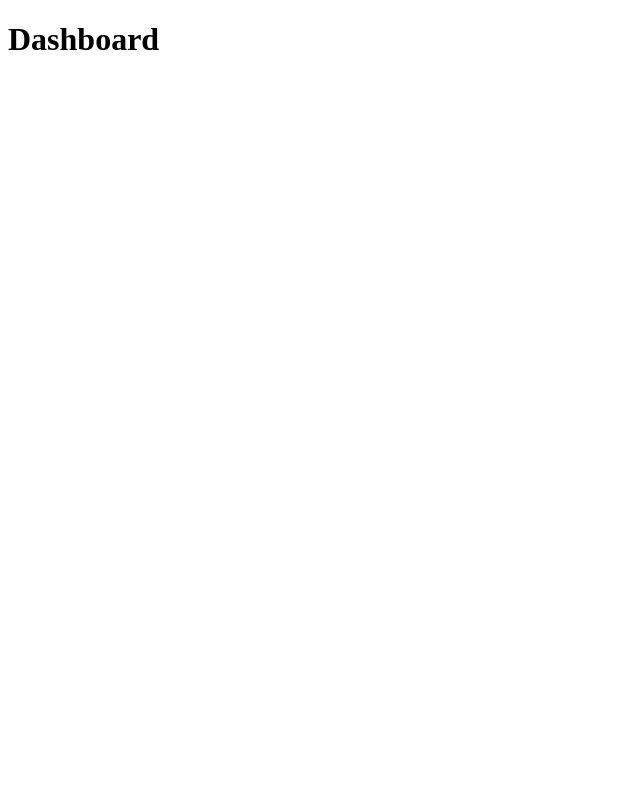
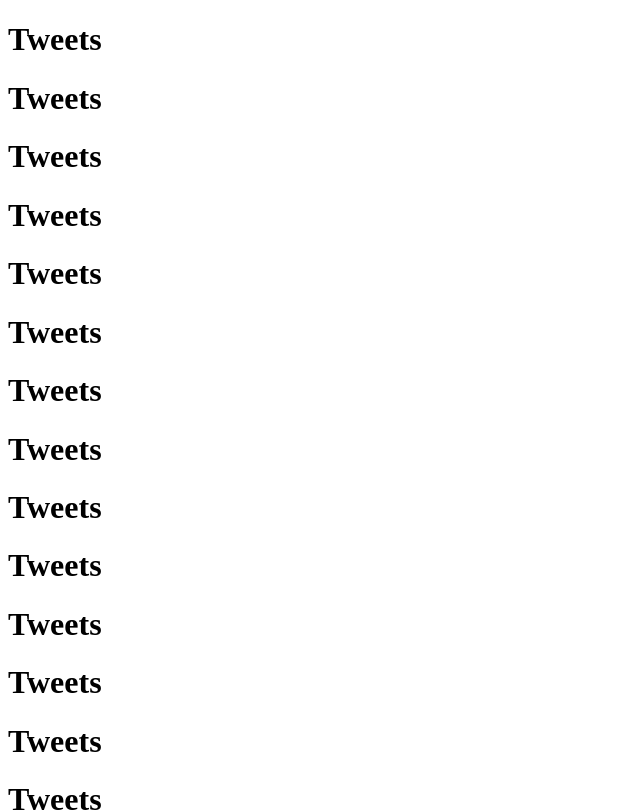
Before and after one commit to sbuteryd/reduxTodo, a React (Create React App) app: page / in a window 1280 px wide. Shown: the top 812 px of the page, without its empty margins (0-640 px from the left). Built offline with nearby package versions, Linux system fonts and the light colour scheme.

Commit message:
user bug

```diff
--- a/src/components/App.js
+++ b/src/components/App.js
@@ -11,10 +11,16 @@ class App extends React.Component{
     render() {
     return (
         <div>
-            <Dashboard/>
+            {this.props.authedUser !==null ?   <Dashboard/>:null}
         </div>
     );
   }
 }
 
-export default connect()(App);
+function mapStateToProps({authedUser}) {
+    return {
+        authedUser
+    }
+}
+
+export default connect(mapStateToProps)(App);
--- a/src/components/Dashboard.js
+++ b/src/components/Dashboard.js
@@ -1,11 +1,15 @@
 import React,{Component} from 'react'
 import {connect} from 'react-redux'
+import Tweets from './Tweets'
 
 class Dashboard extends Component{
     render() {
+        const {authedUser,tweetIds} = this.props
         return (
             <div>
-                <h1>Dashboard</h1>
+                {tweetIds && tweetIds.map((tweetId)=>(
+                    <Tweets key={tweetId} tweetId={tweetId}/>
+                ))}
             </div>
         );
     }
@@ -18,6 +22,7 @@ function mapStateToProps({tweets,users,authedUser},{id}) {
     const tweetIds = tweetKey.sort((a,b)=>(tweets[b].timestamp,-tweets[a].timestamp)
     )
     return {
+        authedUser,
         tweetIds
     }
 }
--- /dev/null
+++ b/src/components/Tweets.js
@@ -0,0 +1,26 @@
+import React,{Component} from 'react'
+import {connect} from 'react-redux'
+import {formatTweet} from '../utils/helpers'
+
+class Tweets extends Component{
+    render() {
+        return (
+            <div>
+                <h1>Tweets</h1>
+            </div>
+        );
+    }
+}
+
+function mapStateToProps({tweets,users,authedUser},{tweetId}) {
+    let tweet = tweets[tweetId]
+    const parentTweet = tweet.replyingTo   === null  ? null:tweet.replyingTo
+
+     console.log(users[tweet.author])
+    return {
+        authedUser,
+        // tweetList:formatTweet(tweet,users[tweet.author],authedUser,parentTweet)
+    }
+}
+
+export default connect(mapStateToProps)(Tweets)
```
